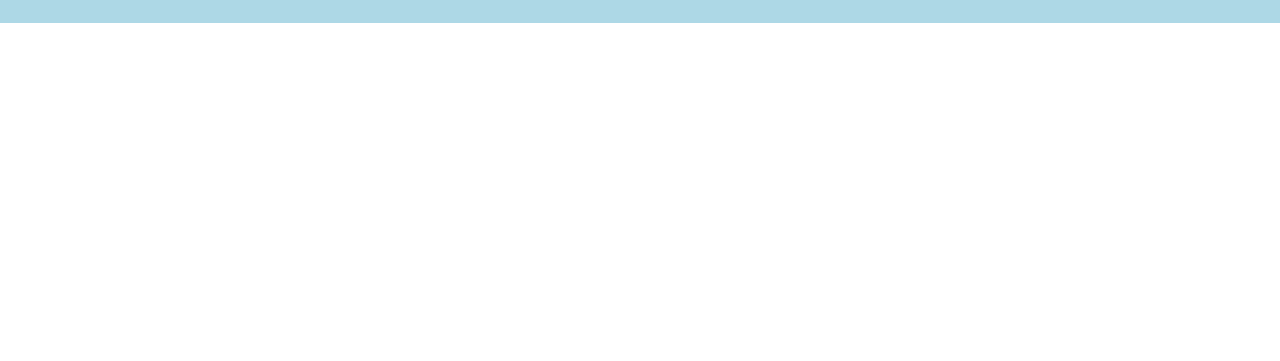
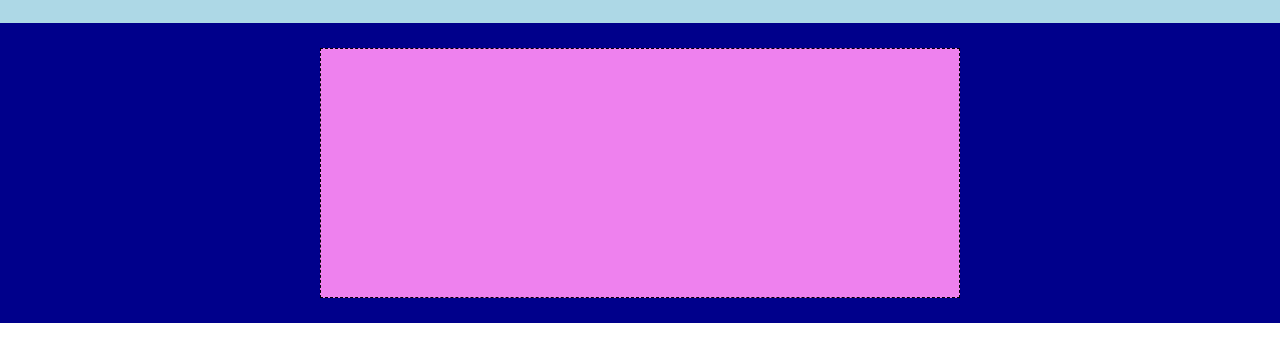
Before and after one commit to robertoraciti/htmlcss-struttura-discord, a plain HTML site: page index.html in a window 1280 px wide. Shown: the part 77-438 px from the top of the page. Drawn offline with Linux system fonts and the light colour scheme.

Commit message:
add blue section

```diff
--- a/css/style.css
+++ b/css/style.css
@@ -13,9 +13,13 @@ header {
   margin: auto;
   display: flex;
 }
+
+.flex {
+  display: flex;
+}
+
 .header-section {
   width: 100%;
-  display: flex;
   justify-content: space-between;
   align-items: center;
   background-color: #daa521;
@@ -35,3 +39,15 @@ a {
   text-decoration: none;
   color: black;
 }
+
+.blue-section {
+  background-color: #00008b;
+  height: 300px;
+}
+
+.sub-header {
+  width: 50%;
+  height: 250px;
+  border: 1px dashed black;
+  background-color: #ee81ee;
+}
--- a/index.html
+++ b/index.html
@@ -9,7 +9,7 @@
   <body>
     <header>
       <div class="container">
-        <section class="header-section">
+        <section class="flex header-section">
           <div class="logo">logo</div>
           <ul class="list">
             <a href="#"><li>link</li></a>
@@ -22,5 +22,10 @@
         </section>
       </div>
     </header>
+    <main>
+      <section class="flex blue-section">
+        <div class="container sub-header"></div>
+      </section>
+    </main>
   </body>
 </html>
```
